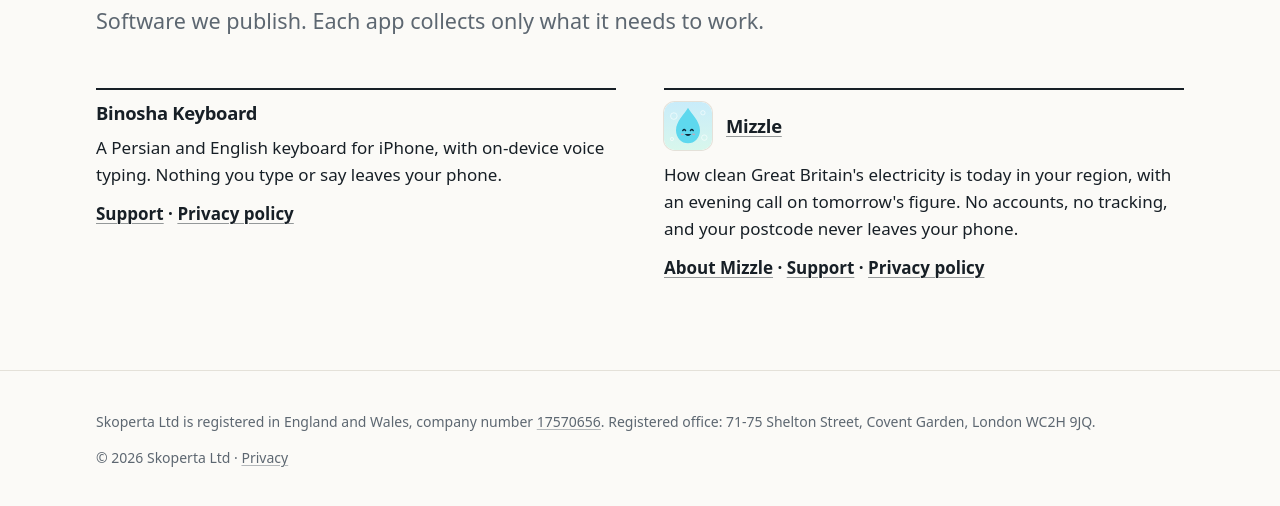
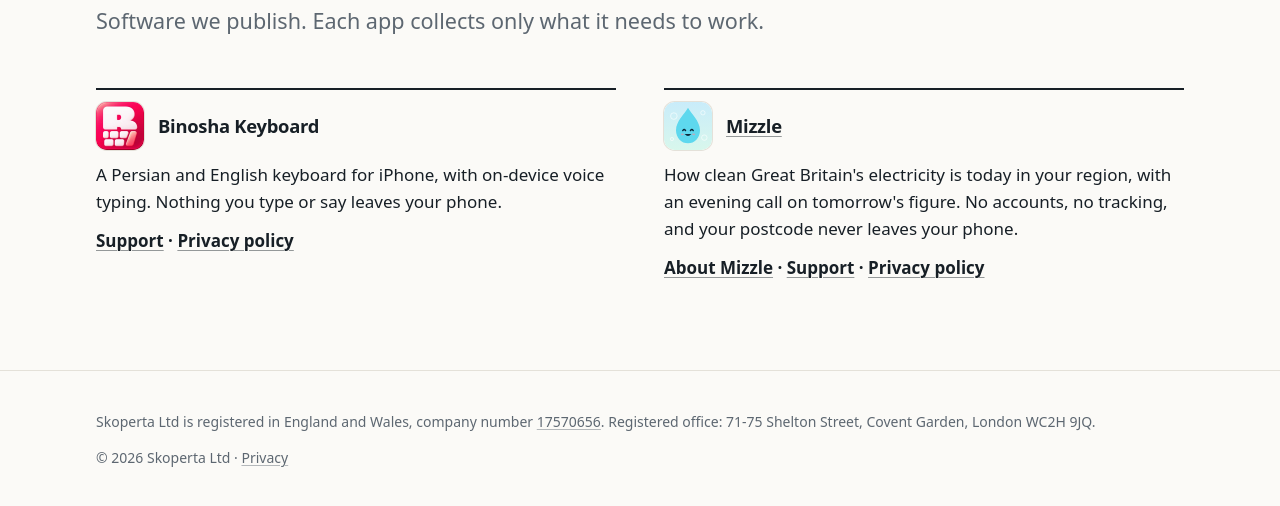
Before and after one commit to Skoperta/skoperta.github.io, a plain HTML site: page apps/index.html in a window 1280 px wide. Shown: the part 296-802 px from the top of the page. Drawn offline with Linux system fonts and the light colour scheme.

Commit message:
Add the Binosha Keyboard icon to its apps card
A 192px WebP of the App Store icon, shown beside the name like Mizzle's.

Co-Authored-By: Claude Opus 5.5 <noreply@anthropic.com>

```diff
--- a/apps/index.html
+++ b/apps/index.html
@@ -44,7 +44,7 @@
     <!-- One <article> per app -->
     <div class="grid">
       <article>
-        <h3>Binosha Keyboard</h3>
+        <h3 class="app-title"><img class="app-icon" src="/apps/binosha-keyboard/images/icon.webp" alt="" width="88" height="88">Binosha Keyboard</h3>
         <p>A Persian and English keyboard for iPhone, with on-device voice typing. Nothing you type or say leaves your phone.</p>
         <p class="app-links"><a href="/apps/binosha-keyboard/support/">Support</a> · <a href="/apps/binosha-keyboard/privacy/">Privacy policy</a></p>
       </article>
```
Also changed, not shown: apps/binosha-keyboard/images/icon.webp (added).
